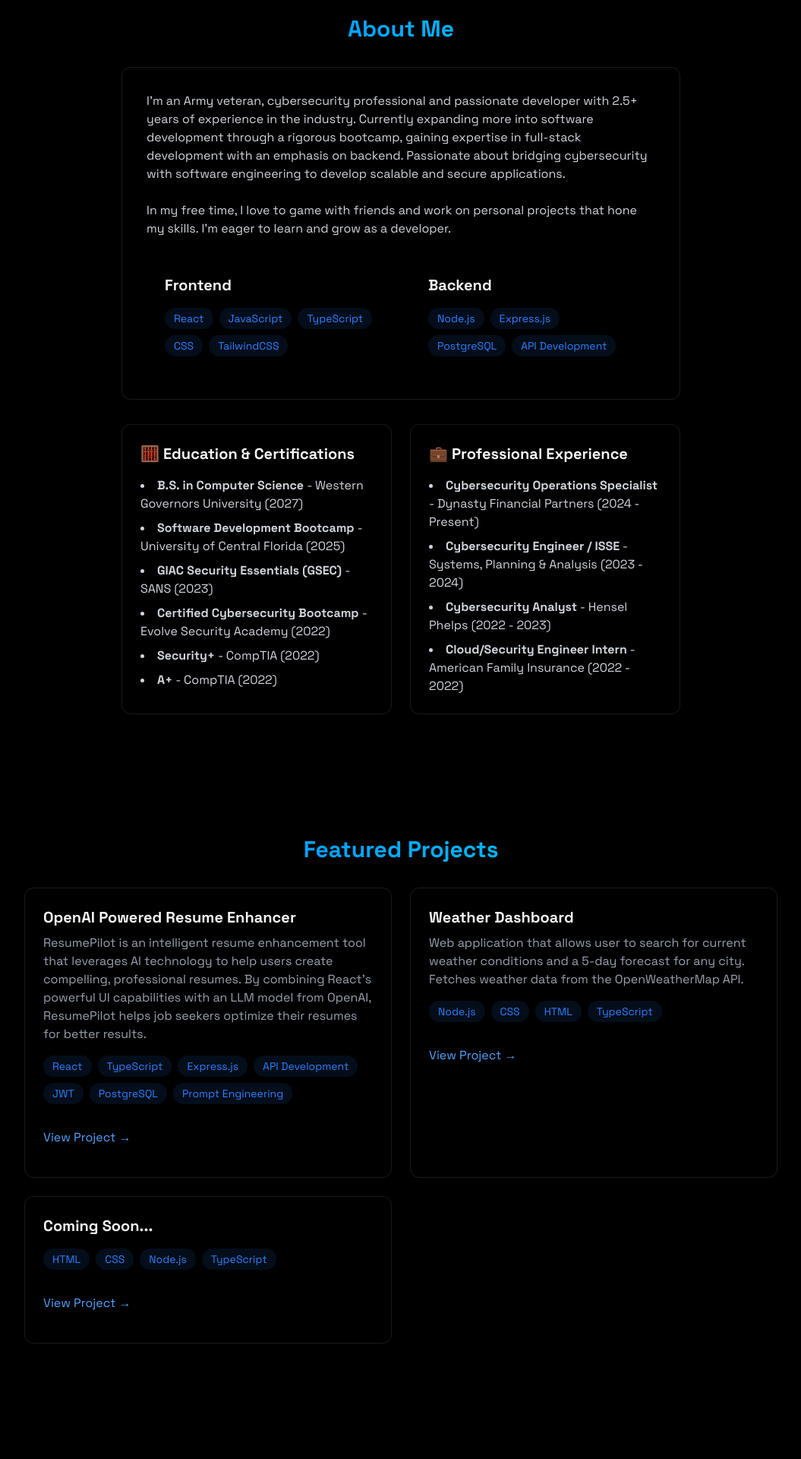
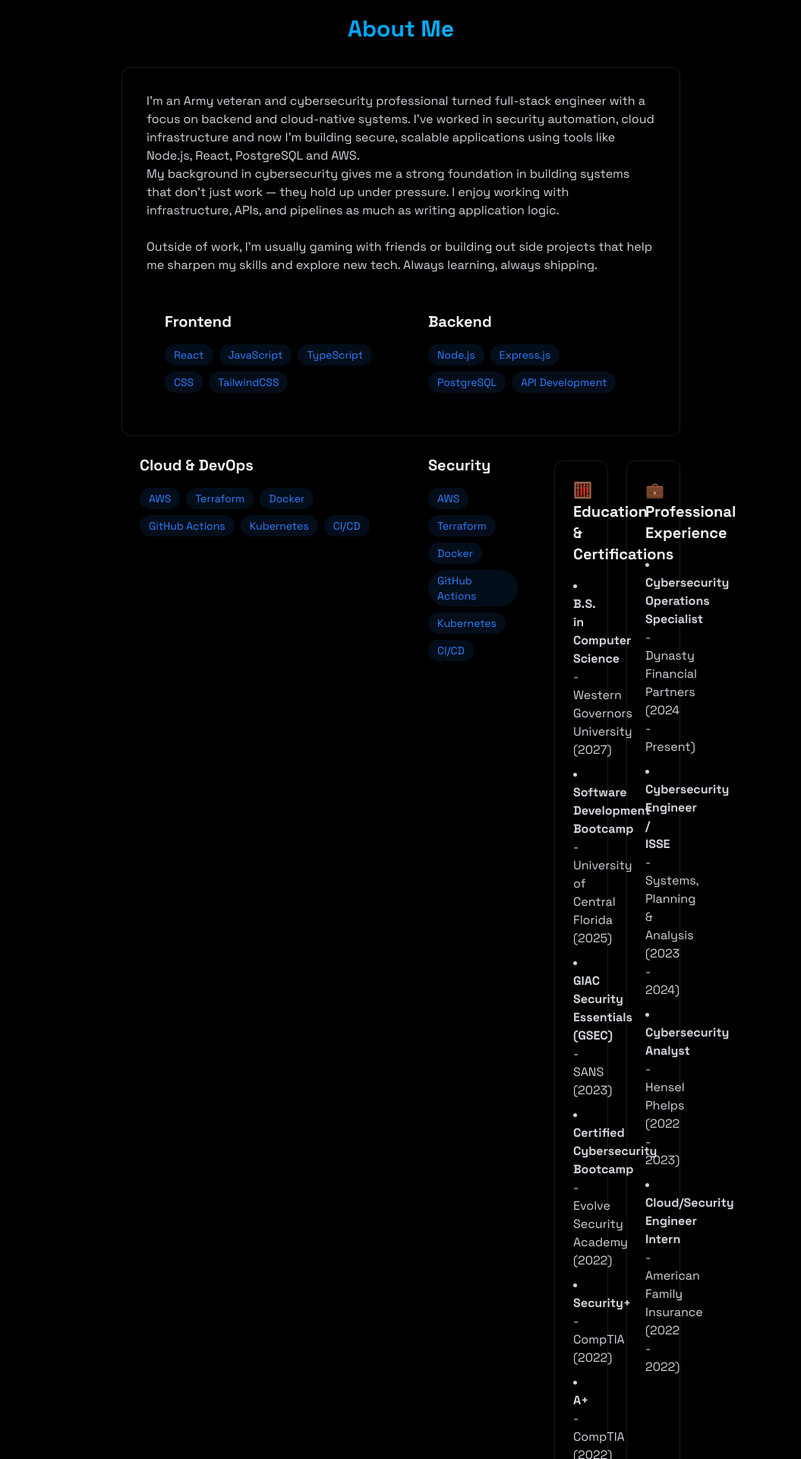
Before and after one commit to jarredhampton/portfolio, a React (Vite) app: page / in a window 1280 px wide. Shown: the part 860-2780 px from the top of the page at 76% size, without its empty margins (112-1167 px from the left). Built offline with nearby package versions, Linux system fonts and the light colour scheme.

Commit message:
update: about me and projects

```diff
--- a/src/components/sections/About.jsx
+++ b/src/components/sections/About.jsx
@@ -16,6 +16,22 @@
     "API Development",
   ];
 
+  const cloudDevOpsSkills = [
+    "AWS",
+    "Terraform",
+    "Docker",
+    "GitHub Actions",
+    "Kubernetes",
+    "CI/CD",
+  ];
+
+  const securitySkills = [
+    "IAM",
+    "Azure Sentinel",
+    "SIEM",
+    "Key Vaults / Secrets Management",
+  ];
+
   return (
     <section
       id="about"
@@ -29,17 +45,22 @@
 
           <div className="rounded-xl p-8 border-white/10 border hover:-translate-y-1 transition-all">
             <p className="text-gray-300 mb-6">
-              I'm an Army veteran, cybersecurity professional and passionate
-              developer with 2.5+ years of experience in the industry. Currently
-              expanding more into software development through a rigorous
-              bootcamp, gaining expertise in full-stack development with an
-              emphasis on backend. Passionate about bridging cybersecurity with
-              software engineering to develop scalable and secure applications.
+              I’m an Army veteran and cybersecurity professional turned
+              full-stack engineer with a focus on backend and cloud-native
+              systems. I’ve worked in security automation, cloud infrastructure
+              and now I’m building secure, scalable applications using tools
+              like Node.js, React, PostgreSQL and AWS.
+              <p className="text-gray-300 mb-6">
+                My background in cybersecurity gives me a strong foundation in
+                building systems that don’t just work — they hold up under
+                pressure. I enjoy working with infrastructure, APIs, and
+                pipelines as much as writing application logic.
+              </p>
             </p>
             <p className="text-gray-300 mb-6">
-              In my free time, I love to game with friends and work on personal
-              projects that hone my skills. I'm eager to learn and grow as a
-              developer.
+              Outside of work, I’m usually gaming with friends or building out
+              side projects that help me sharpen my skills and explore new tech.
+              Always learning, always shipping.
             </p>
 
             <div className="grid grid-cols-1 md:grid-cols-2 gap-6">
@@ -73,6 +94,36 @@
             </div>
           </div>
 
+          <div className="grid grid-cols-1 md:grid-cols-2 gap-6">
+            <div className="rounded-xl p-6 hover:-translate-y-1 transition-all">
+              <h3 className="text-xl font-bold mb-4"> Cloud & DevOps</h3>
+              <div className="flex flex-wrap gap-2">
+                {cloudDevOpsSkills.map((tech, key) => (
+                  <span
+                    key={key}
+                    className="bg-blue-500/10 text-blue-500 py-1 px-3 rounded-full text-sm hover:bg-blue-500/20 hover:shadow[0_2px_8px_rgba(59,130,246,0.2)] transition-all"
+                  >
+                    {tech}
+                  </span>
+                ))}
+              </div>
+            </div>
+
+            <div className="grid grid-cols-1 md:grid-cols-2 gap-6">
+              <div className="rounded-xl p-6 hover:-translate-y-1 transition-all">
+                <h3 className="text-xl font-bold mb-4"> Security</h3>
+                <div className="flex flex-wrap gap-2">
+                  {cloudDevOpsSkills.map((tech, key) => (
+                    <span
+                      key={key}
+                      className="bg-blue-500/10 text-blue-500 py-1 px-3 rounded-full text-sm hover:bg-blue-500/20 hover:shadow[0_2px_8px_rgba(59,130,246,0.2)] transition-all"
+                    >
+                      {tech}
+                    </span>
+                  ))}
+                </div>
+              </div>
+
               <div className="grid grid-cols-1 md:grid-cols-2 gap-6 mt-8">
                 <div className="p-6 rounded-xl border-white/10 border hover:-translate-y-1 transition-all">
                   <h3 className="text-xl font-bold mb-4">
@@ -84,16 +135,16 @@
                       Governors University (2027)
                     </li>
                     <li>
-                  <strong> Software Development Bootcamp </strong> - University
-                  of Central Florida (2025)
+                      <strong> Software Development Bootcamp </strong> -
+                      University of Central Florida (2025)
                     </li>
                     <li>
                       <strong> GIAC Security Essentials (GSEC) </strong> - SANS
                       (2023)
                     </li>
                     <li>
-                  <strong> Certified Cybersecurity Bootcamp </strong> - Evolve
-                  Security Academy (2022)
+                      <strong> Certified Cybersecurity Bootcamp </strong> -
+                      Evolve Security Academy (2022)
                     </li>
                     <li>
                       <strong> Security+ </strong> - CompTIA (2022)
@@ -115,18 +166,20 @@
                           Dynasty Financial Partners (2024 - Present)
                         </li>
                         <li>
-                      <strong>Cybersecurity Engineer / ISSE</strong> - Systems,
-                      Planning & Analysis (2023 - 2024)
+                          <strong>Cybersecurity Engineer / ISSE</strong> -
+                          Systems, Planning & Analysis (2023 - 2024)
                         </li>
                         <li>
                           <strong>Cybersecurity Analyst</strong> - Hensel Phelps
                           (2022 - 2023)
                         </li>
                         <li>
-                      <strong>Cloud/Security Engineer Intern</strong> - American
-                      Family Insurance (2022 - 2022)
+                          <strong>Cloud/Security Engineer Intern</strong> -
+                          American Family Insurance (2022 - 2022)
                         </li>
                       </ul>
+                    </div>
+                  </div>
                 </div>
               </div>
             </div>
--- a/src/components/sections/Home.jsx
+++ b/src/components/sections/Home.jsx
@@ -9,12 +9,13 @@
       <RevealOnScroll>
         <div className="text-center z-10 px-4">
           <h1 className="text-5xl md:text-7xl font-bold mb-6 bg-gradient-to-r from-blue-500 to-cyan-400 bg-clip-text text-transparent leading-right">
-            Hi, I'm Jarred.
+            Hey there — I’m Jarred.
           </h1>
 
           <p className="text-gray-400 text-lg mb-8 max-w-lg mx-auto">
-            I'm a full-stack developer who enjoys building clean, secure and
-            scalable applications.
+            I’m a full-stack developer with a background in cybersecurity and
+            cloud infrastructure — I build secure, scalable applications from
+            the ground up, one commit at a time.
           </p>
           <div className="flex justify-center space-x-4">
             <a
--- a/src/components/sections/Projects.jsx
+++ b/src/components/sections/Projects.jsx
@@ -17,7 +17,6 @@
             "
             >
               <h3 className="text-xl font-bold mb-2">
-                {" "}
                 OpenAI Powered Resume Enhancer
               </h3>
               <p className="text-gray-400 mb-4">
@@ -56,6 +55,49 @@
                 </a>
               </div>
             </div>
+
+            <div
+              className="p-6 rounded-xl border border-white/10 hover:-translate-y-1 hover:border-blue-500/30 hover:shadow-[0_2px_8px_rgba(59,130,246,0.1)] transition-all
+            "
+            >
+              <h3 className="text-xl font-bold mb-2">Hampton Lawn Solutions</h3>
+              <p className="text-gray-400 mb-4">
+                Hampton Lawn Solutions is a modern, mobile-friendly website I
+                built for my brother’s lawn care business to help establish his
+                brand and attract local clients. The site features a clean
+                design, responsive layout and clear service breakdowns — all
+                optimized for speed and accessibility. It was built with Astro
+                and React, and deployed for fast, lightweight performance.
+              </p>
+              <div className="flex flex-wrap gap-2 mb-4">
+                {[
+                  "Astro",
+                  "MDX",
+                  "CSS",
+                  "TypeScript",
+                  "Netlify",
+                  "CloudFlare",
+                ].map((tech, key) => (
+                  <span
+                    key={key}
+                    className="bg-blue-500/10 text-blue-500 py-1 px-3 rounded-full text-sm hover:bg-blue-500/20 hover:shadow[0_2px_8px_rgba(59,130,246,0.2)] transition-all"
+                  >
+                    {tech}
+                  </span>
+                ))}
+              </div>
+              <div className="flex justify-between items-center">
+                <a
+                  href=""
+                  target="_blank"
+                  rel="noopener noreferrer"
+                  className="text-blue-400 hover:text-blue-300 transition-colors my-4"
+                >
+                  View Project →
+                </a>
+              </div>
+            </div>
+
             <div
               className="p-6 rounded-xl border border-white/10 hover:-translate-y-1 hover:border-blue-500/30 hover:shadow-[0_2px_8px_rgba(59,130,246,0.1)] transition-all
             "
@@ -87,33 +129,6 @@
                 </a>
               </div>
             </div>
-            <div
-              className="p-6 rounded-xl border border-white/10 hover:-translate-y-1 hover:border-blue-500/30 hover:shadow-[0_2px_8px_rgba(59,130,246,0.1)] transition-all
-            "
-            >
-              <h3 className="text-xl font-bold mb-2"> Coming Soon...</h3>
-              <p className="text-gray-400 mb-4">{""}</p>
-              <div className="flex flex-wrap gap-2 mb-4">
-                {["HTML", "CSS", "Node.js", "TypeScript"].map((tech, key) => (
-                  <span
-                    key={key}
-                    className="bg-blue-500/10 text-blue-500 py-1 px-3 rounded-full text-sm hover:bg-blue-500/20 hover:shadow[0_2px_8px_rgba(59,130,246,0.2)] transition-all"
-                  >
-                    {tech}
-                  </span>
-                ))}
-              </div>
-              <div className="flex justify-between items-center">
-                <a
-                  href=""
-                  target="_blank"
-                  rel="noopener noreferrer"
-                  className="text-blue-400 hover:text-blue-300 transition-colors my-4"
-                >
-                  View Project →
-                </a>
-              </div>
-            </div>
           </div>
         </div>
       </RevealOnScroll>
```
Lines whose indentation alone changed are shown as unchanged.
